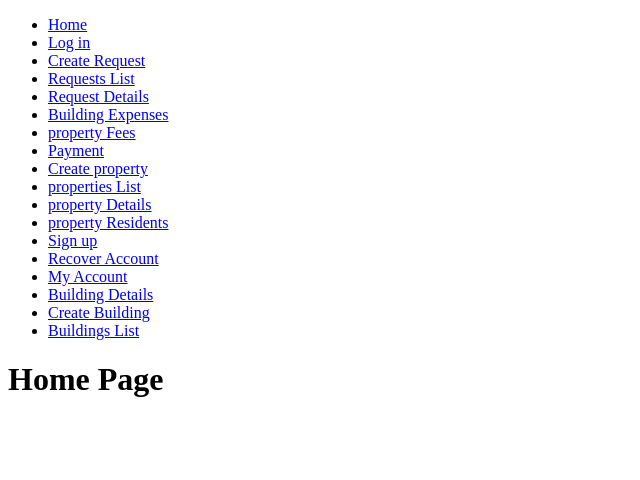
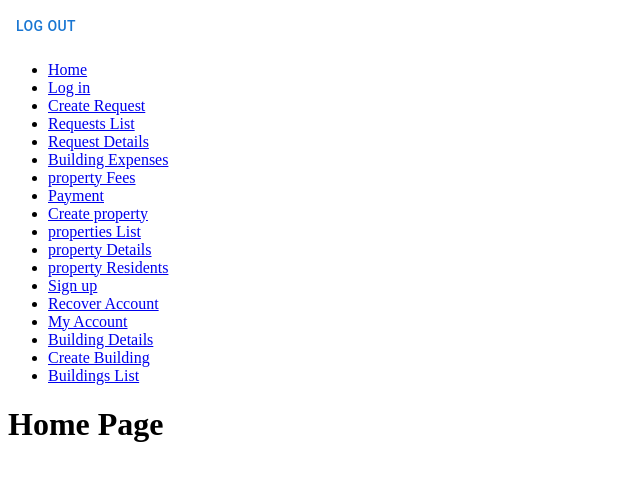
Before and after one commit to NextGen-BF/CJP25, a React (Vite) app in the folder NextGen-BM-FE/: page / in a window 1280 px wide. Shown: the top 480 px of the page, without its empty margins (0-640 px from the left). Built offline with nearby package versions, Linux system fonts and the light colour scheme; no server answers.

Commit message:
Added test logout button. Will be anchored in top navbar after it is created

```diff
--- a/NextGen-BM-FE/src/constants/constants.ts
+++ b/NextGen-BM-FE/src/constants/constants.ts
@@ -24,3 +24,7 @@ export const createBuildingConstants = {
   create: "Create Building",
   createHeader: "Create a Building"
 }
+
+export const logOut = {
+  logout: "Log out"
+}
--- a/NextGen-BM-FE/src/layouts/MainLayout.tsx
+++ b/NextGen-BM-FE/src/layouts/MainLayout.tsx
@@ -1,10 +1,18 @@
 import { FC } from "react";
 import Navbar from "../components/Navbar";
 import { Outlet } from "react-router-dom";
+import { Button } from "@mui/material";
+import { useAppDispatch } from "../redux/store";
+import { logout } from "../redux/slices/loginSlice";
+import { logOut } from "../constants/constants";
 
 const MainLayout: FC = () => {
+  const dispatch = useAppDispatch();
   return (
     <>
+      <Button onClick={() => dispatch(logout())}>
+        {logOut.logout}
+      </Button>
       <Navbar />
       <Outlet />
     </>
--- a/NextGen-BM-FE/src/redux/store.ts
+++ b/NextGen-BM-FE/src/redux/store.ts
@@ -9,7 +9,6 @@ export const store =  configureStore({
         loginReducer: loginReducer,
         buildingReducer: buildingReducer,
         signupReducer: signupReducer,
-
     },
 })
 
```
